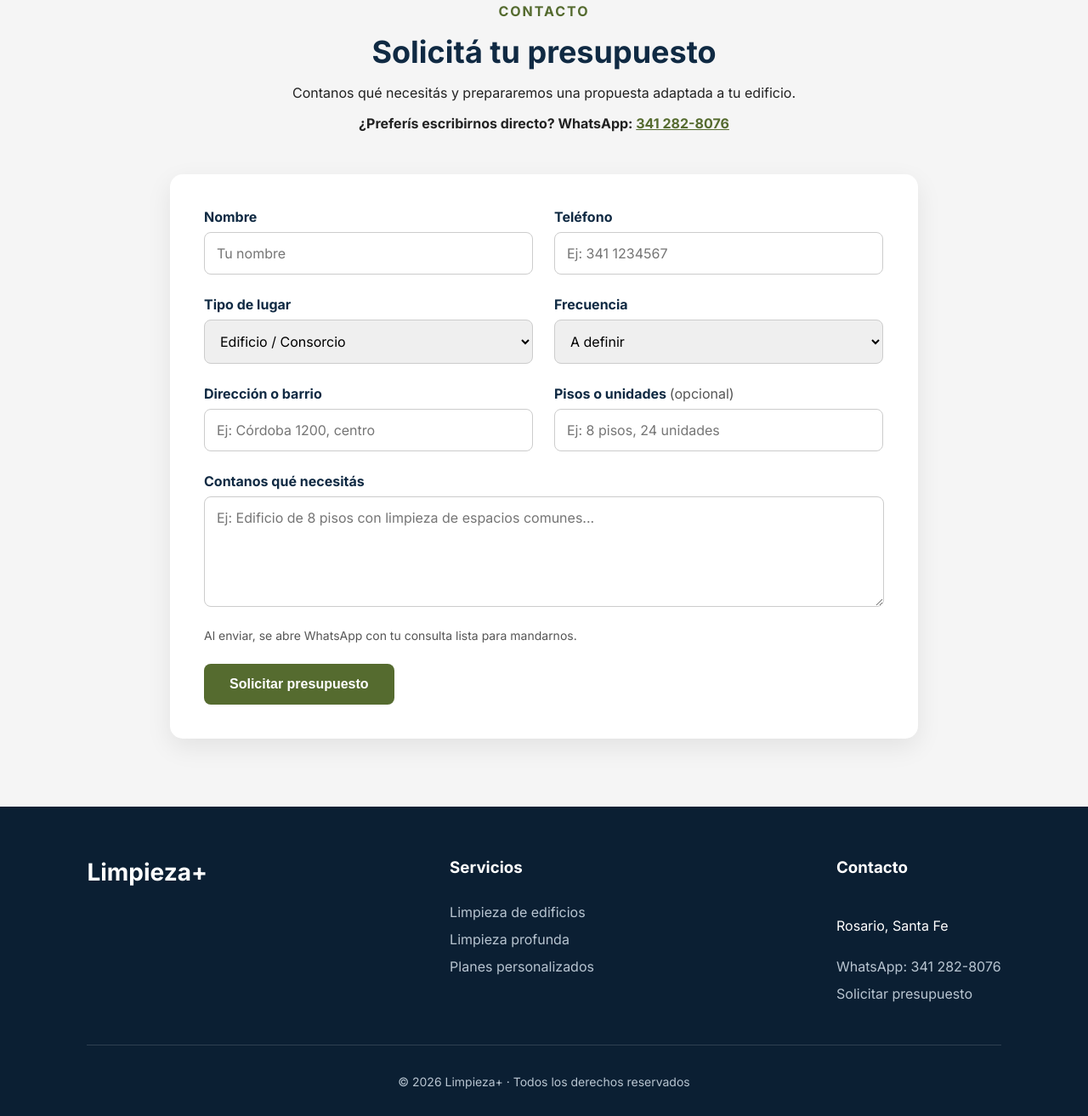
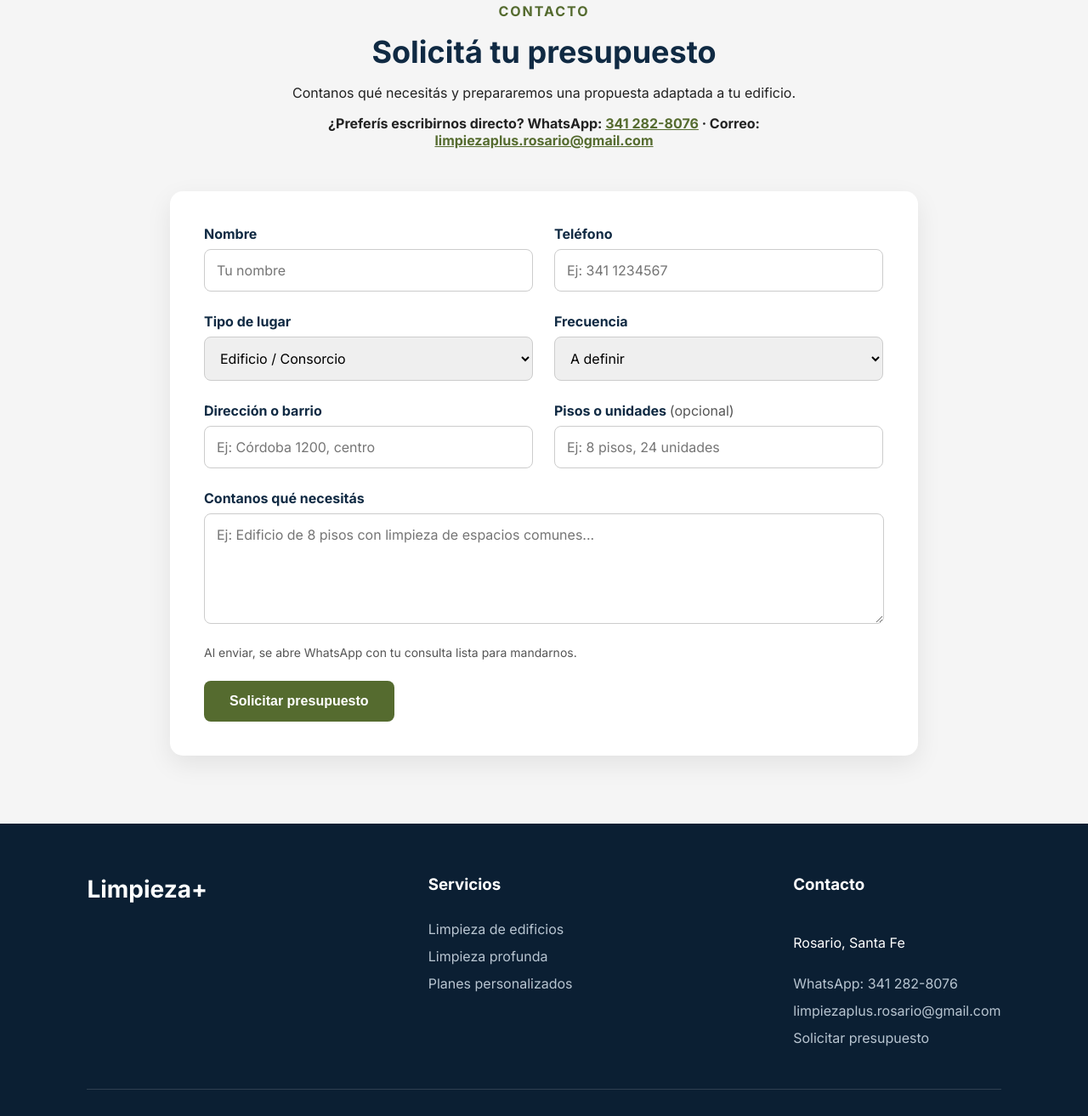
Before and after one commit to LimpiezaPlus/Limpieza-Plus, a plain HTML site: page index.html in a window 1280 px wide. Shown: the part 2739-4052 px from the top of the page at 85% size. Drawn offline with Linux system fonts and the light colour scheme.

Commit message:
Agregamos mail de contacto

```diff
--- a/index.html
+++ b/index.html
@@ -223,6 +223,7 @@
             <p class="contacto-directo">
                 ¿Preferís escribirnos directo? WhatsApp:
                 <a href="https://wa.me/5493412828076">341 282-8076</a>
+                · Correo: <a href="mailto:limpiezaplus.rosario@gmail.com">limpiezaplus.rosario@gmail.com</a>
             </p>
         </div>
 
@@ -333,6 +334,7 @@
 
             <p>Rosario, Santa Fe</p>
             <a href="https://wa.me/5493412828076">WhatsApp: 341 282-8076</a>
+            <a href="mailto:limpiezaplus.rosario@gmail.com">limpiezaplus.rosario@gmail.com</a>
             <a href="#contacto">Solicitar presupuesto</a>
         </div>
 
```
